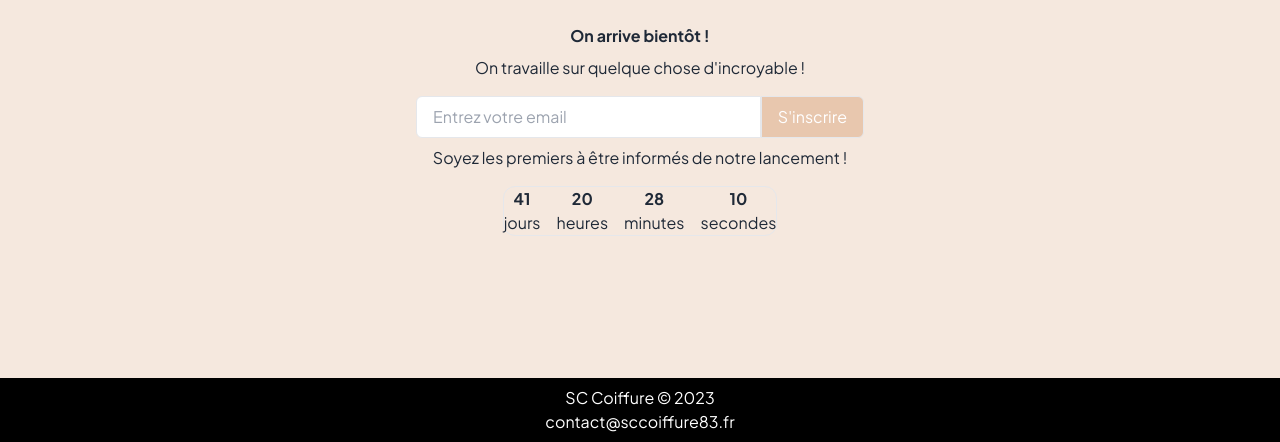
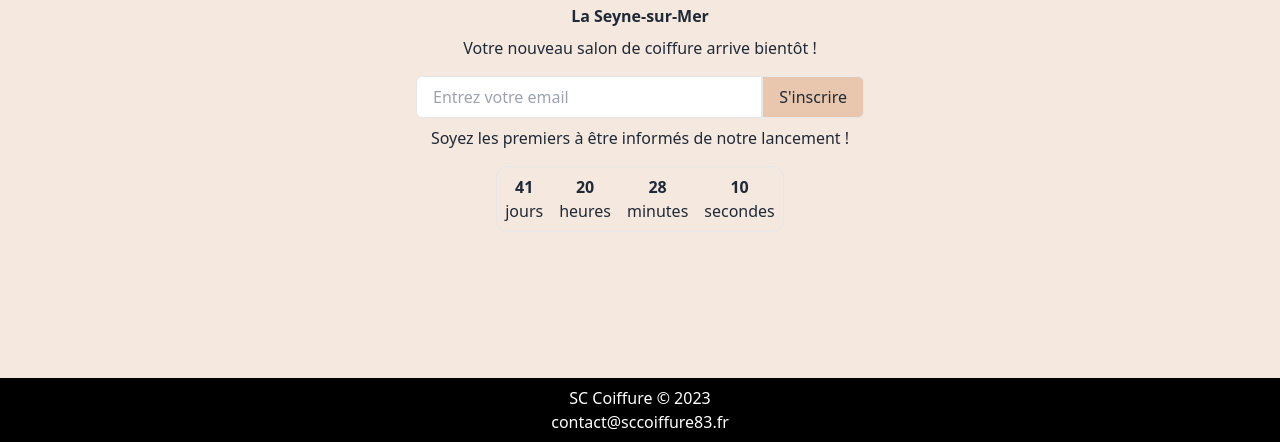
Before and after one commit to Moq77111113/sc-coiffure, an Astro site: page /incoming in a window 1280 px wide. Shown: the part 358-800 px from the top of the page. Built offline with nearby package versions, Linux system fonts and the light colour scheme; Astro itself is replaced by a stand-in of ours; what tailwindcss-fluid-type would draw is missing.

Commit message:
chore: seo improvments (#2)
Co-authored-by: Quentin <quentin.moessner@bellman.immo>

```diff
--- a/src/components/atoms/ContactForm.svelte
+++ b/src/components/atoms/ContactForm.svelte
@@ -1,31 +1,31 @@
 <script>
-  let email = "";
-  let honey = "";
+  let email = '';
+  let honey = '';
   const handleSubmit = async () => {
     const formData = new FormData();
-    formData.append("form-name", "contact");
-    formData.append("ilovehoney", honey); // Hidden field
-    formData.append("email", email);
+    formData.append('form-name', 'contact');
+    formData.append('ilovehoney', honey); // Hidden field
+    formData.append('email', email);
 
     try {
-      const response = await fetch("/incoming", {
-        method: "POST",
+      const response = await fetch('/incoming', {
+        method: 'POST',
         headers: {
-          "Content-Type": "application/x-www-form-urlencoded",
+          'Content-Type': 'application/x-www-form-urlencoded',
         },
         body: new URLSearchParams(formData).toString(),
       });
 
       // Handle the response as needed
       if (response.ok) {
-        alert("Merci pour votre inscription !");
-        email = "";
+        alert('Merci pour votre inscription !');
+        email = '';
       } else {
-        alert("Oops! Une erreur est survenue.");
+        alert('Oops! Une erreur est survenue.');
       }
     } catch (error) {
-      console.error("Error submitting form:", error);
-      alert("Oops! Une erreur est survenue.");
+      console.error('Error submitting form:', error);
+      alert('Oops! Une erreur est survenue.');
     }
   };
 </script>
@@ -52,7 +52,7 @@
 
   <button
     type="submit"
-    class="w-md m-auto rounded-md border bg-primary px-4 py-2 text-white hover:bg-accent focus:outline-none sm:w-auto sm:rounded-l-none"
+    class="w-md m-auto rounded-md border bg-primary px-4 py-2 hover:bg-accent focus:outline-none sm:w-auto sm:rounded-l-none"
   >
     S'inscrire
   </button>
--- a/src/components/atoms/Countdown.svelte
+++ b/src/components/atoms/Countdown.svelte
@@ -1,10 +1,10 @@
 <script lang="ts">
-  import { onMount, onDestroy } from "svelte";
+  import { onMount, onDestroy } from 'svelte';
 
   let timeRemaining = calculateTimeRemaining();
 
   function calculateTimeRemaining() {
-    const targetDate = new Date("2023-12-05T10:00:00+01:00").getTime();
+    const targetDate = new Date('2023-12-05T10:00:00+01:00').getTime();
     const now = new Date().getTime();
     const difference = targetDate - now;
 
@@ -35,7 +35,7 @@
   });
 </script>
 
-<div class="text-center border rounded-xl">
+<div class="text-center border p-2 rounded-xl">
   <div
     class="flex justify-around gap-4 text-center [&>*>h2]:text-sm [&>*>h2]:sm:text-xl [&>*>h2]:font-bold [&>*>p]:text-sm [&>*>p]:font-semibol"
   >
--- a/src/constants/seo.ts
+++ b/src/constants/seo.ts
@@ -1,7 +1,6 @@
-export const description = `Découvrez l'art de la beauté chez SC-Coiffure, salon de coiffure de premier plan à La Seyne-sur-Mer, situé sur le port.
-Nos coiffeuses expertes vous accueillent pour des services dédiés aux femmes, hommes et enfants. Profitez de notre atmosphère conviviale et de prix exceptionnels. Réservez dès maintenant pour une expérience de coiffure inoubliable.`;
-
-export const title = 'SC-Coiffure';
+export const description =
+  'Votre coiffeur élégant sur le port de La Seyne-sur-Mer. SC-Coiffure, experts capillaires pour tous. Ambiance conviviale, tarifs exceptionnels. Réservez maintenant!';
+export const title = 'SC-Coiffure - Votre coiffeur à La Seyne-sur-Mer';
 
 export const seo = {
   description,
--- a/src/pages/incoming.astro
+++ b/src/pages/incoming.astro
@@ -1,12 +1,12 @@
 ---
-import "@fontsource-variable/inter";
-import Icon from "astro-icon";
-import ContactForm from "~/components/atoms/ContactForm.svelte";
-import Countdown from "~/components/atoms/Countdown.svelte";
-import { seo } from "~/constants/seo";
-import { social } from "~/constants/social";
-import "~/styles/index.css";
-import "~/styles/md.css";
+import '@fontsource-variable/inter';
+import Icon from 'astro-icon';
+import ContactForm from '~/components/atoms/ContactForm.svelte';
+import Countdown from '~/components/atoms/Countdown.svelte';
+import { seo } from '~/constants/seo';
+import { social } from '~/constants/social';
+import '~/styles/index.css';
+import '~/styles/md.css';
 interface Props {
   index?: boolean;
   title?: string;
@@ -19,13 +19,13 @@ const {
 } = Astro.props;
 const { generator, site, url } = Astro;
 
-const image = new URL("social.jpg", site);
-const canonical = new URL("", site);
+const image = new URL('social.jpg', site);
+const canonical = new URL(url, site);
 
 const schema = JSON.stringify(
   {
-    "@context": "http://schema.org",
-    "@type": "LocalBusiness",
+    '@context': 'http://schema.org',
+    '@type': 'LocalBusiness',
     name: title,
     description: description,
     image: image,
@@ -41,7 +41,7 @@ export const prerender = true;
 <!DOCTYPE html>
 <html
   lang="fr"
-  class="font-display motion-safe:scroll-smooth"
+  class="contents h-screen w-screen font-display motion-safe:scroll-smooth"
   data-theme="light"
 >
   <head>
@@ -49,7 +49,7 @@ export const prerender = true;
     <meta name="viewport" content="width=device-width, initial-scale=1" />
     <link rel="icon" href="/favicon.ico" type="image/ico" />
     <meta name="generator" content={generator} />
-    <meta name="robots" content={index ? "index" : "noindex"} />
+    <meta name="robots" content={index ? 'index' : 'noindex'} />
     <title>{title}</title>
 
     <meta name="description" content={description} />
@@ -65,7 +65,7 @@ export const prerender = true;
   </head>
 
   <body
-    class="relative flex h-screen w-screen flex-col justify-center bg-default text-center font-display text-default"
+    class="relative flex h-screen w-screen flex-col justify-center bg-default text-center text-default"
   >
     <form
       name="contact"
@@ -75,17 +75,22 @@ export const prerender = true;
     >
       <input type="email" name="email" />
     </form>
-    <Icon name="logomark" class="mb-12 h-32 text-secondary" />
-    <h1 class="font-bold text-2xl">On arrive bientôt !</h1>
-    <p class="mt-2 text-lg">On travaille sur quelque chose d'incroyable !</p>
-
+    <div class="flex flex-col px-4">
+      <Icon name="logomark" class="h-32 text-secondary" />
+      <h1 class="text-center font-bold text-2xl">
+        SC Coiffure arrive à <br /><span>La Seyne-sur-Mer</span>
+      </h1>
+      <h2 class="mt-2 text-lg">
+        Votre nouveau salon de coiffure arrive bientôt !
+      </h2>
+    </div>
     <div class="mt-4 flex w-full flex-col px-4">
       <ContactForm client:idle />
       <p class="mt-2 text-sm">
         Soyez les premiers à être informés de notre lancement !
       </p>
+      <div class="mx-auto mt-4"><Countdown client:idle /></div>
     </div>
-    <div class="mx-auto mt-4"><Countdown client:idle /></div>
     <footer
       class="absolute bottom-0 flex w-full flex-col bg-black p-2 text-white text-xs"
     >
```
